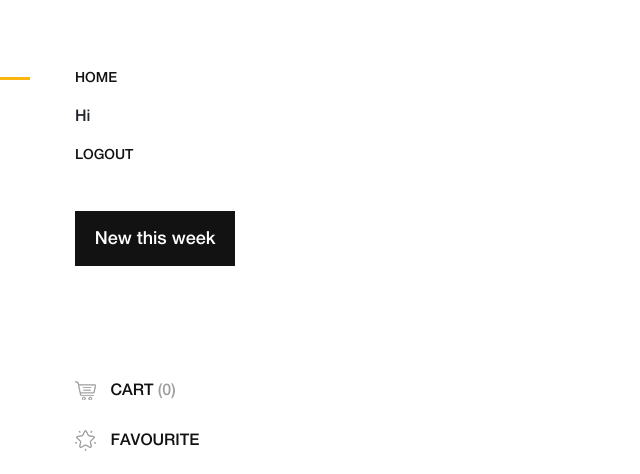
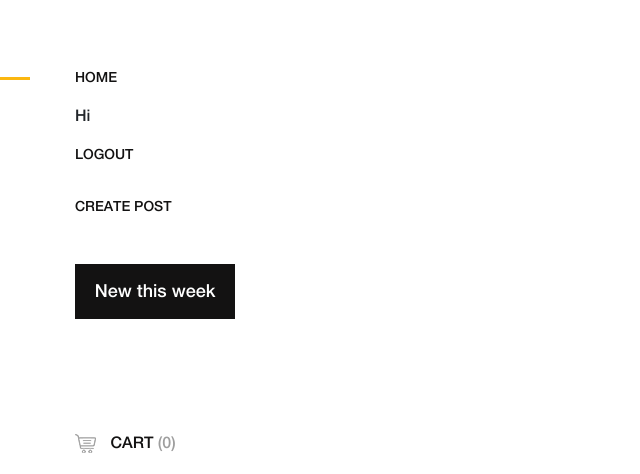
Before and after one commit to eriteria/digital-marketing-site, a Flask app: page /home in a window 1280 px wide. Shown: the part 163-637 px from the top of the page, without its empty margins (0-640 px from the left). Run offline with Flask 2, Linux system fonts and the light colour scheme; data that the repository does not hold is empty; some libraries are stand-ins or nearby versions.

Commit message:
Added create post link to home

```diff
--- a/templates/index.html
+++ b/templates/index.html
@@ -76,6 +76,7 @@
                     {% else %}
                         <li>Hi {{ current_user.name }}</li>
                         <li><a href="{{ url_for('logout') }}">Logout</a></li>
+                        <li><a href="{{ url_for('create_post') }}">Create post</a></li>
                     {% endif %}
 
                 </ul>
```
